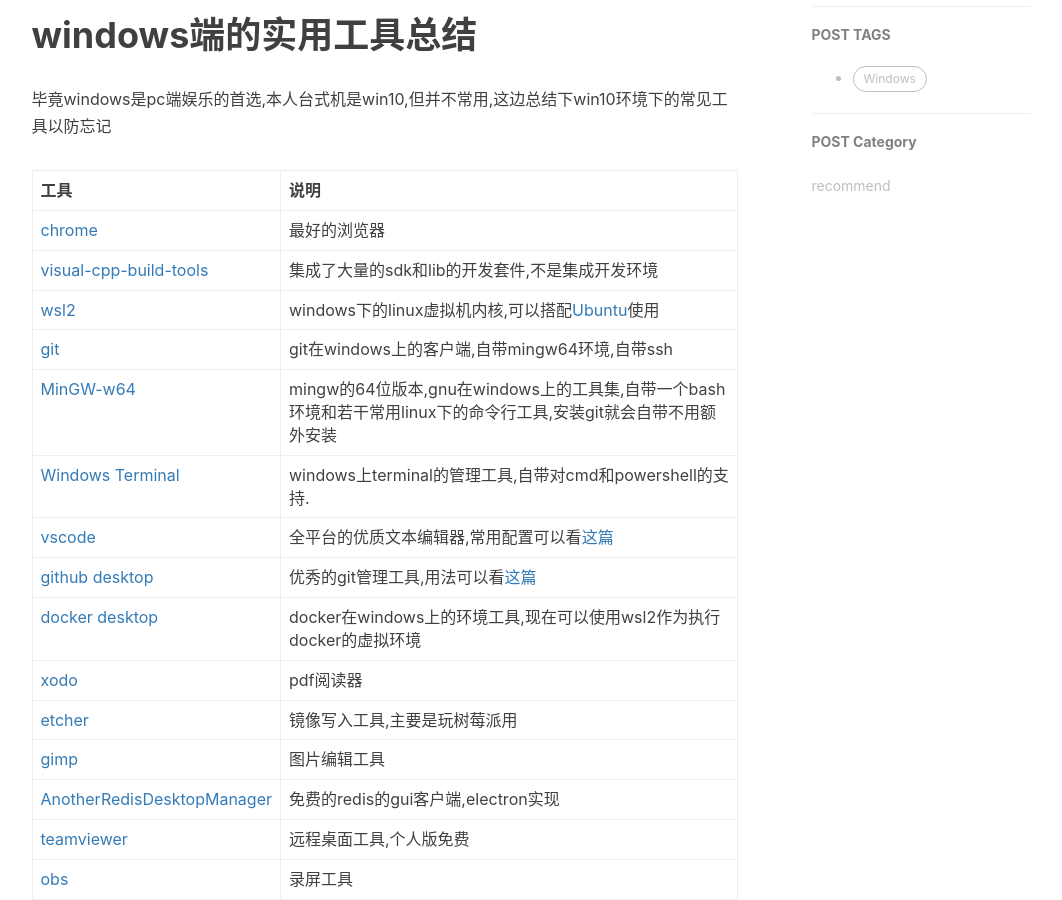
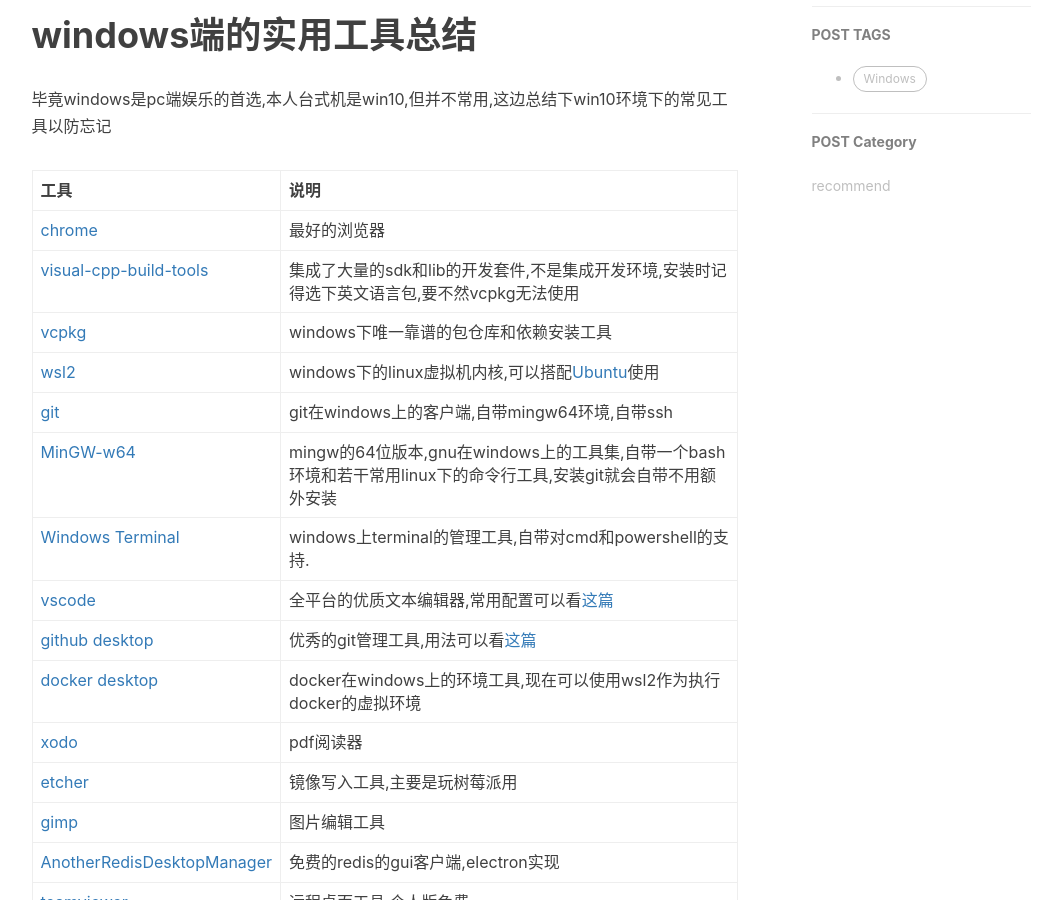
Before and after one commit to hsz1273327/hsz1273327.github.io, a Jekyll site: the page built from _posts/2017-03-16-windows端的实用工具.md, in a window 1280 px wide and 900 px high, scrolled down 394 px. Shown: the whole window, without its empty margins (136-1198 px from the left). Built offline with Jekyll 4.4.1, drawn with Linux system fonts in a browser that asks for light colours; nearby versions of some CDN libraries; comment, search, counter and statistics services are not loaded.

Commit message:
Update 2017-03-16-windows端的实用工具.md

```diff
--- a/_posts/2017-03-16-windows端的实用工具.md
+++ b/_posts/2017-03-16-windows端的实用工具.md
@@ -15,7 +15,8 @@
 | 工具                                                                                                            | 说明                                                                                                                                                 |
 | --------------------------------------------------------------------------------------------------------------- | ---------------------------------------------------------------------------------------------------------------------------------------------------- |
 | [chrome](https://www.google.com/chrome/)                                                                        | 最好的浏览器                                                                                                                                         |
-| [visual-cpp-build-tools](https://visualstudio.microsoft.com/zh-hans/visual-cpp-build-tools/)                    | 集成了大量的sdk和lib的开发套件,不是集成开发环境                                                                                                      |
+| [visual-cpp-build-tools](https://visualstudio.microsoft.com/zh-hans/visual-cpp-build-tools/)                    | 集成了大量的sdk和lib的开发套件,不是集成开发环境,安装时记得选下英文语言包,要不然vcpkg无法使用                                                         |
+| [vcpkg](https://github.com/Microsoft/vcpkg)                                                                     | windows下唯一靠谱的包仓库和依赖安装工具                                                                                                              |
 | [wsl2](https://docs.microsoft.com/zh-cn/windows/wsl/install-win10)                                              | windows下的linux虚拟机内核,可以搭配[Ubuntu](https://www.microsoft.com/store/apps/9n6svws3rx71)使用                                                   |
 | [git](https://git-scm.com/)                                                                                     | git在windows上的客户端,自带mingw64环境,自带ssh                                                                                                       |
 | [MinGW-w64](https://sourceforge.net/projects/mingw-w64/)                                                        | mingw的64位版本,gnu在windows上的工具集,自带一个bash环境和若干常用linux下的命令行工具,安装git就会自带不用额外安装                                     |
```
Also changed, not shown: other parts of _posts/2017-03-16-windows端的实用工具.md (+1 -1 lines).
